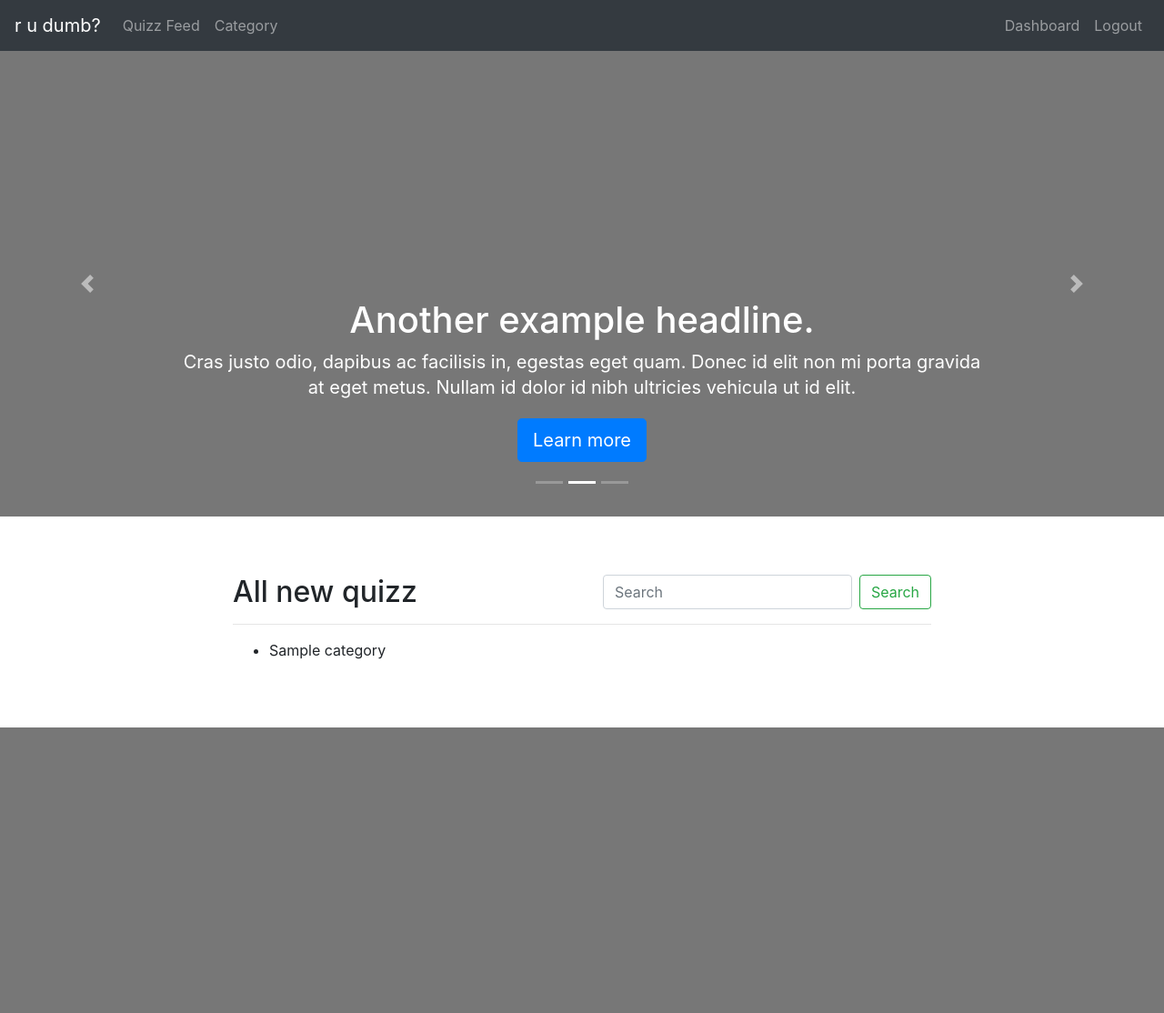
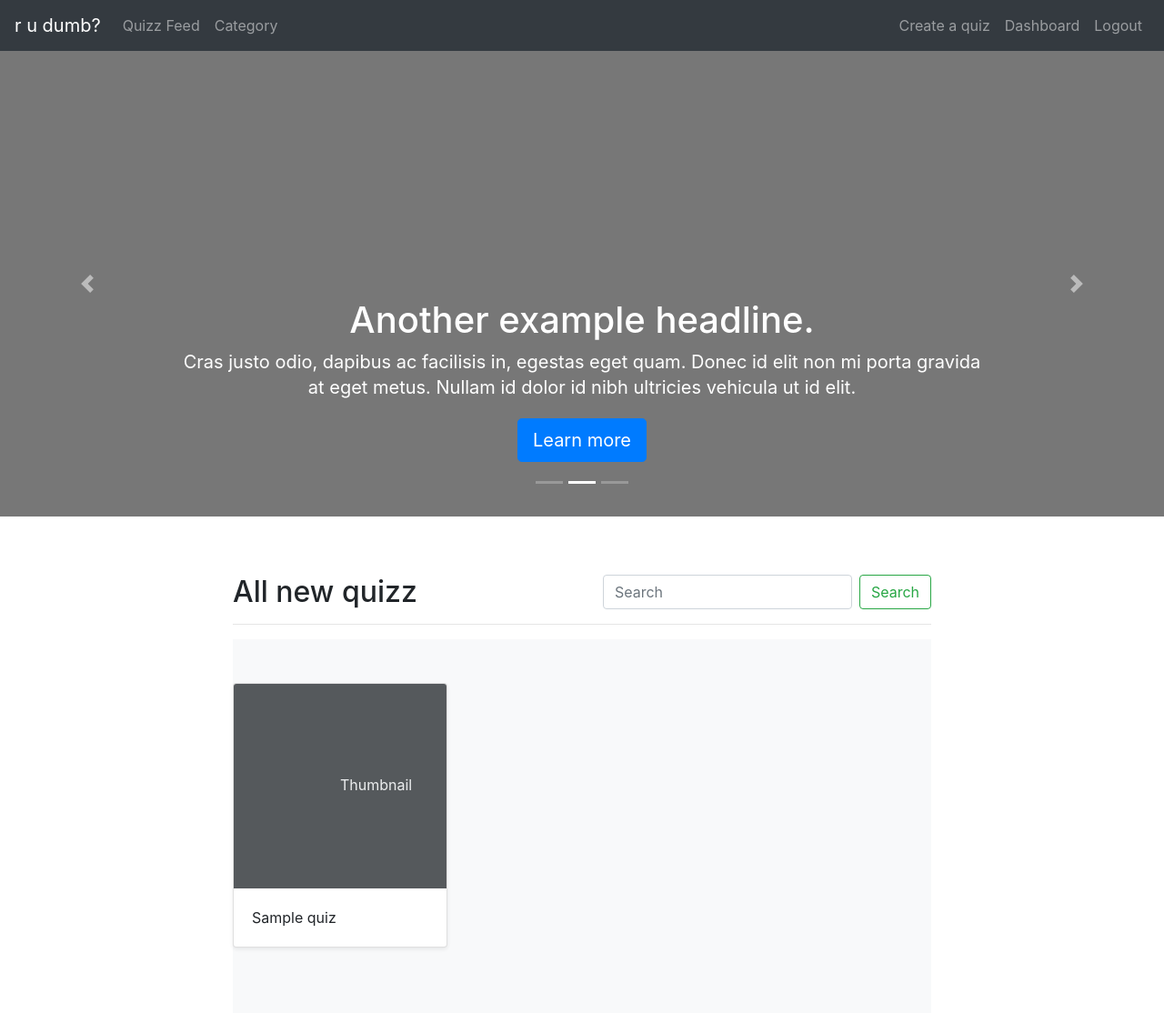
Before and after one commit to HE-Arc/r-u-dumb, a Django app: page / in a window 1280 px wide. Shown: the whole page at 91% size. Before the commit the page ends 800 px from the top, so only its background shows below. Run offline with Django 3.2, Linux system fonts and the light colour scheme; a user stored in the database is signed in; tables that the repository leaves empty hold one stand-in row (values such as "Sample post"); some libraries are stand-ins or nearby versions.

Commit message:
add base creation form and some features in index

```diff
--- a/rudumb/rudumb/settings.py
+++ b/rudumb/rudumb/settings.py
@@ -73,6 +73,8 @@ TEMPLATES = [
     },
 ]
 
+
+
 WSGI_APPLICATION = 'rudumb.wsgi.application'
 
 
--- a/rudumb/rudumbapp/models.py
+++ b/rudumb/rudumbapp/models.py
@@ -132,7 +132,8 @@ class Question(models.Model):
 
 class Quiz(models.Model):
     name = models.CharField(max_length=45)
-    category = models.ForeignKey('Category', on_delete=models.SET_NULL, null=True)
+    category = models.ManyToManyField(Category)
+    #category = models.ForeignKey('Category', on_delete=models.SET_NULL, null=True)
 
     def __str__(self):
         return self.name
--- a/rudumb/rudumbapp/static/css/style.css
+++ b/rudumb/rudumbapp/static/css/style.css
@@ -47,7 +47,17 @@ body {
 
   .index-quizz-title {
     display: inline;
+
   }
+
+
+
+  .index-quizz-preview {
+    border-style: solid;
+    border-width: 1px;
+
+  }
+
 
   /* MARKETING CONTENT
   -------------------------------------------------- */
--- a/rudumb/rudumbapp/templates/index/home.html
+++ b/rudumb/rudumbapp/templates/index/home.html
@@ -1,5 +1,4 @@
-{% extends 'skeleton.html' %}
-{% block content %}
+{% extends 'skeleton.html' %} {% block content %}
 <div id="myCarousel" class="carousel slide" data-ride="carousel">
   <ol class="carousel-indicators">
     <li data-target="#myCarousel" data-slide-to="0" class=""></li>
@@ -12,8 +11,11 @@
       <div class="container">
         <div class="carousel-caption text-left">
           <h1>Example headline.</h1>
-              <p>Cras justo odio, dapibus ac facilisis in, egestas eget quam. Donec id elit non mi porta gravida at eget metus. Nullam id dolor id nibh ultricies vehicula ut id elit.</p>
-              <p><a class="btn btn-lg btn-primary" href="#" role="button">Sign up today</a></p>
+          <p>Cras justo odio, dapibus ac facilisis in, egestas eget quam. Donec id elit non mi porta gravida at eget metus.
+            Nullam id dolor id nibh ultricies vehicula ut id elit.</p>
+          <p>
+            <a class="btn btn-lg btn-primary" href="#" role="button">Sign up today</a>
+          </p>
         </div>
       </div>
     </div>
@@ -22,8 +24,11 @@
       <div class="container">
         <div class="carousel-caption">
           <h1>Another example headline.</h1>
-              <p>Cras justo odio, dapibus ac facilisis in, egestas eget quam. Donec id elit non mi porta gravida at eget metus. Nullam id dolor id nibh ultricies vehicula ut id elit.</p>
-              <p><a class="btn btn-lg btn-primary" href="#" role="button">Learn more</a></p>
+          <p>Cras justo odio, dapibus ac facilisis in, egestas eget quam. Donec id elit non mi porta gravida at eget metus.
+            Nullam id dolor id nibh ultricies vehicula ut id elit.</p>
+          <p>
+            <a class="btn btn-lg btn-primary" href="#" role="button">Learn more</a>
+          </p>
         </div>
       </div>
     </div>
@@ -32,8 +37,11 @@
       <div class="container">
         <div class="carousel-caption text-right">
           <h1>One more for good measure.</h1>
-              <p>Cras justo odio, dapibus ac facilisis in, egestas eget quam. Donec id elit non mi porta gravida at eget metus. Nullam id dolor id nibh ultricies vehicula ut id elit.</p>
-              <p><a class="btn btn-lg btn-primary" href="#" role="button">Browse gallery</a></p>
+          <p>Cras justo odio, dapibus ac facilisis in, egestas eget quam. Donec id elit non mi porta gravida at eget metus.
+            Nullam id dolor id nibh ultricies vehicula ut id elit.</p>
+          <p>
+            <a class="btn btn-lg btn-primary" href="#" role="button">Browse gallery</a>
+          </p>
         </div>
       </div>
     </div>
@@ -47,18 +55,62 @@
     <span class="sr-only">Next</span>
   </a>
 </div>
-    <div class ="index-quizz">
+<div class="index-quizz">
   <h2 class="index-quizz-title">All new quizz</h2>
   <form class="form-inline mt-2 mt-md-0 search-form">
     <input class="form-control mr-sm-2" type="text" placeholder="Search" aria-label="Search">
     <button class="btn btn-outline-success my-2 my-sm-0" type="submit">Search</button>
   </form>
   <hr>
-      <ul>
-    {% for pro in category %}
-        <li>{{ pro }}</li>
+  <div class="album py-5 bg-light">
+
+      {% block javascript %}
+      <script>
+        var infinite = new Waypoint.Infinite({
+          element: $('.infinite-container')[0],
+          onBeforePageLoad: function () {
+            $('.loading').show();
+          },
+          onAfterPageLoad: function ($items) {
+            $('.loading').hide();
+          }
+        });
+      </script>
+    {% endblock %}
+    {% block content-quizz %}
+
+    <div class="infinite-container">
+      <div class="row">
+        {% for quiz in quizz %}
+        <div class="col-md-4">
+          <div class="card mb-4 shadow-sm">
+            <svg class="bd-placeholder-img card-img-top" width="100%" height="225" xmlns="http://www.w3.org/2000/svg" preserveAspectRatio="xMidYMid slice"
+              focusable="false" role="img" aria-label="Placeholder: Thumbnail">
+              <title>Placeholder</title>
+              <rect width="100%" height="100%" fill="#55595c" />
+              <text x="50%" y="50%" fill="#eceeef" dy=".3em">Thumbnail</text>
+            </svg>
+            <div class="card-body">
+              <p class="card-text">{{ quiz }}</p>
+
+            </div>
+          </div>
+        </div>
+
+
         {% endfor %}
-</ul>
+      </div>
+    </div>
+
+    {% if quizz.has_next %}
+      <a class="infinite-more-link" href="?page={{ quizz.next_page_number }}">More</a>
+    {% endif %}
+
+
+      {% endblock %}
+
+  </div>
+
 
 
 </div>
--- a/rudumb/rudumbapp/templates/skeleton.html
+++ b/rudumb/rudumbapp/templates/skeleton.html
@@ -4,6 +4,9 @@
     {% load bootstrap4 %}
     {% bootstrap_css %}
     {% bootstrap_javascript jquery='full' %}
+    <script src="{% static 'js/jquery-3.1.1.min.js' %}"></script>
+    <script src="{% static 'js/jquery.waypoints.min.js' %}"></script>
+    <script src="{% static 'js/infinite.min.js' %}"></script>
     <link rel="stylesheet" href="{% static 'css/style.css' %}">
     <link rel="stylesheet" href="https://stackpath.bootstrapcdn.com/bootstrap/4.1.3/css/bootstrap.min.css"
           integrity="sha384-MCw98/SFnGE8fJT3GXwEOngsV7Zt27NXFoaoApmYm81iuXoPkFOJwJ8ERdknLPMO" crossorigin="anonymous">
@@ -29,6 +32,10 @@
         {% endif %}
         <ul class="navbar-nav ml-auto">
             {% if user.is_authenticated %}
+                {% if user.is_superuser %}
+                <li class="nav-item">
+                        <a class="nav-link" href="/quizCreationForm">Create a quiz</a>
+                {% endif %}
             <li class="nav-item">
                 <a class="nav-link" href="/dashboard">Dashboard</a>
             <li class="nav-item">
--- a/rudumb/rudumbapp/urls.py
+++ b/rudumb/rudumbapp/urls.py
@@ -5,4 +5,5 @@ urlpatterns = [
     url(r'^register/', views.register),
     path('', views.home, name='home'),
     path('dashboard', views.dashboard, name='dashboard'),
+    path('quizCreationForm', views.quizCreationForm, name='quizCreationForm'),
 ]
--- a/rudumb/rudumbapp/views.py
+++ b/rudumb/rudumbapp/views.py
@@ -5,6 +5,8 @@ from django import forms
 from django.http import HttpResponseRedirect
 from .forms import UserRegistrationForm
 from django.http import Http404
+from django.core.paginator import Paginator, EmptyPage, PageNotAnInteger
+from django.shortcuts import render
 
 from .models import Quiz, Category
 
@@ -32,10 +34,16 @@ dummy_data = [
 # Create your views here.
 def home(request):
     try:
-        category = Category.objects.all()
-    except Category.DoesNotExist:
-        raise Http404("Category does not exist")
-    return render(request, 'index/home.html', {'category': category})
+        quiz_list = Quiz.objects.all()
+        page = request.GET.get('page', 1)
+
+        paginator = Paginator(quiz_list, 10)
+        quizz = paginator.page(page)
+
+
+    except Quiz.DoesNotExist:
+        raise Http404("Quiz does not exist")
+    return render(request, 'index/home.html', {'quizz': quizz})
 
 
 def register(request):
@@ -64,3 +72,9 @@ def dashboard(request):
         'historic': dummy_data
     }
     return render(request, 'dashboard.html', context)
+
+
+def quizCreationForm(request):
+    categories = Category.objects.all()
+
+    return render(request, 'quizCreationForm.html', categories)
```
Also changed, not shown: rudumb/rudumbapp/templates/quizCreationForm.html (added, +20 -0 lines), rudumb/rudumbapp/migrations/0001_initial.py, rudumb/rudumbapp/migrations/0002_auto_20190307_1831.py (deleted), rudumb/rudumbapp/migrations/0003_auto_20190307_1837.py (deleted), rudumb/rudumbapp/migrations/0004_auto_20190307_1841.py (deleted). Lines whose indentation alone changed are shown as unchanged.
